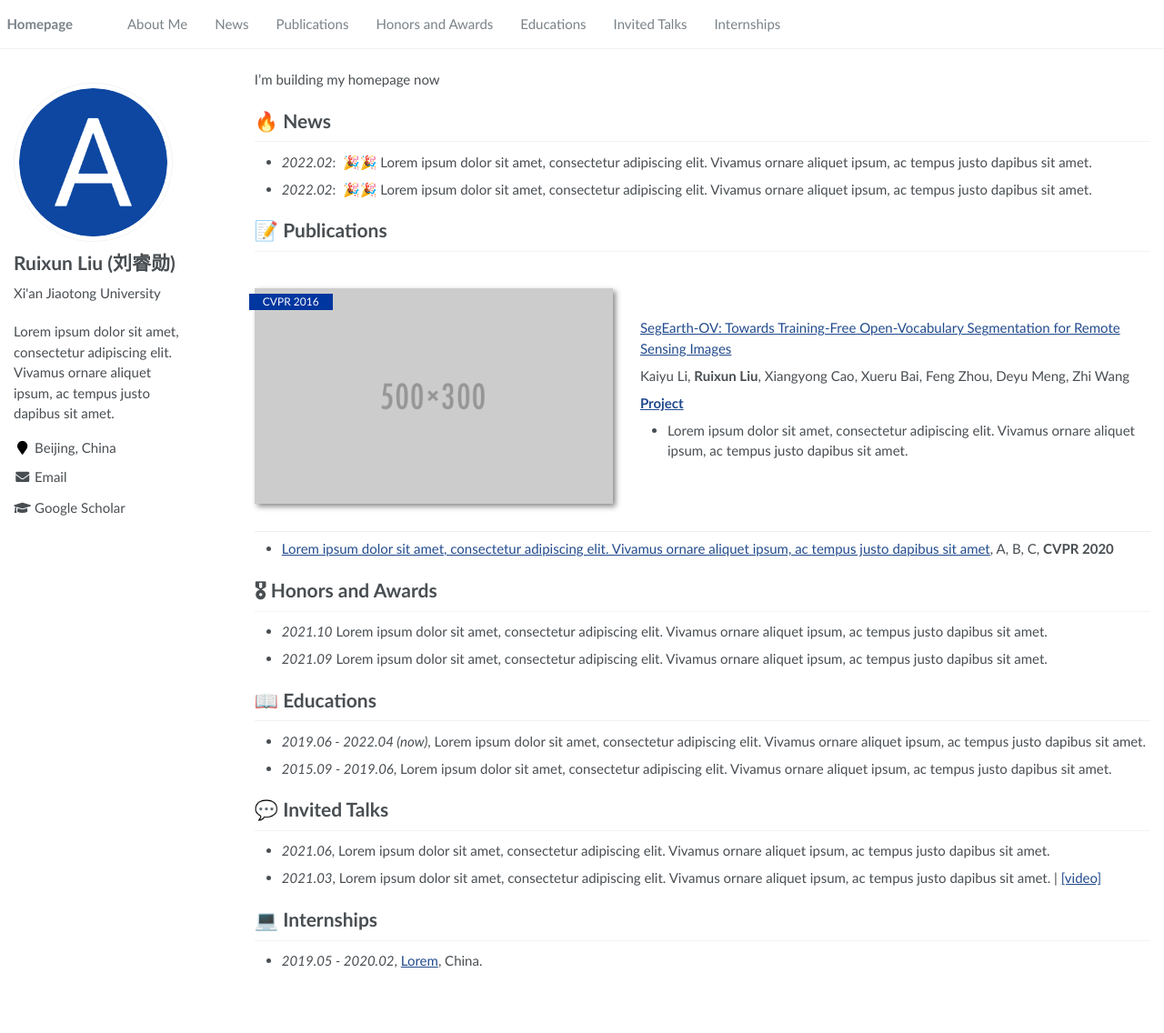
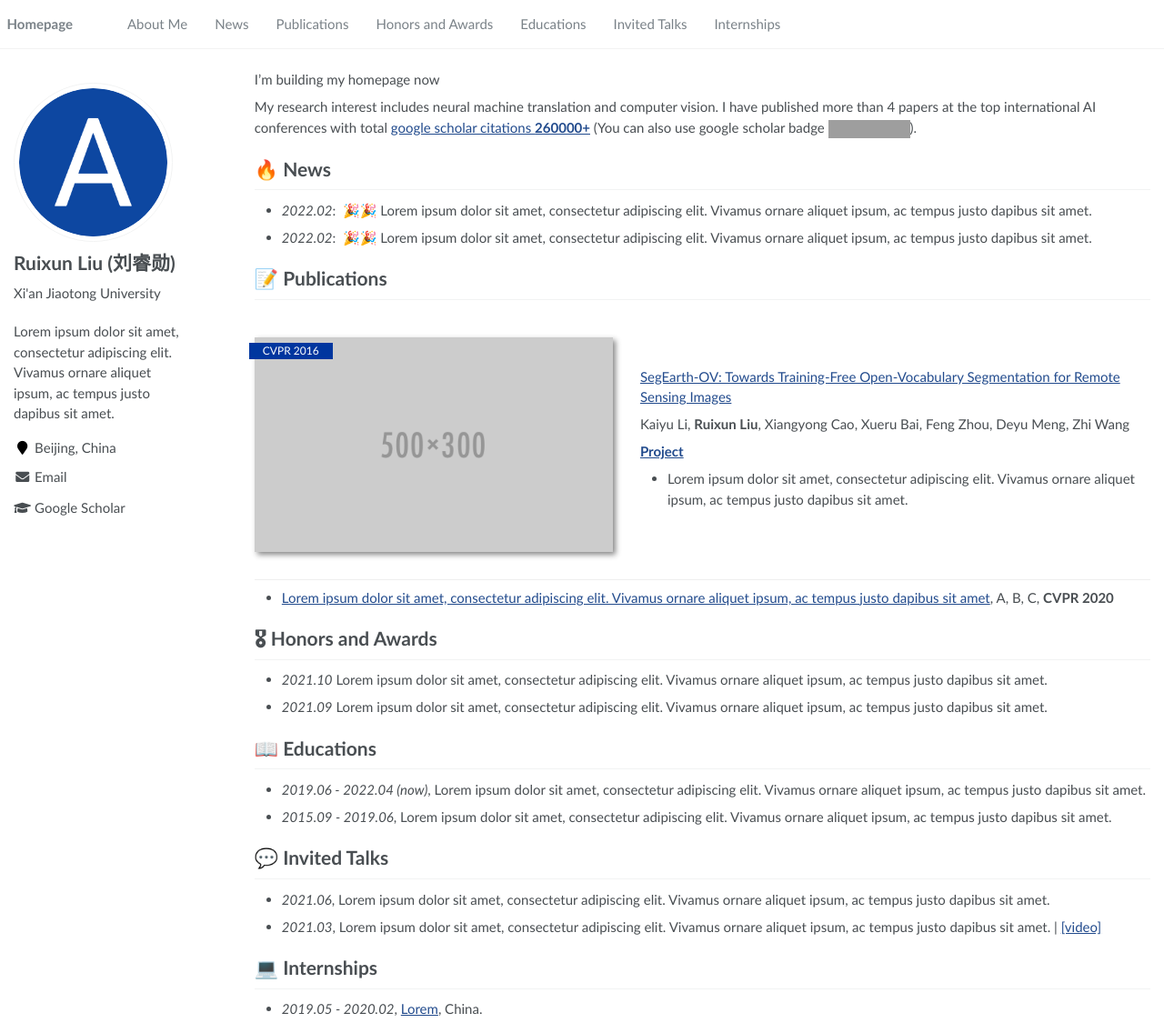
Before and after one commit to liuruixun/liuruixun.github.io, a Jekyll site: the page built from _pages/about.md, in a window 1280 px wide and 1136 px high. Shown: the whole window at 91% size. Built offline with Jekyll 4.4.1, drawn with Linux system fonts in a browser that asks for light colours; grey boxes are pictures that could not be loaded.

Commit message:
Update about.md

```diff
--- a/_pages/about.md
+++ b/_pages/about.md
@@ -19,7 +19,7 @@
 
 I'm building my homepage now
 
-<!--My research interest includes neural machine translation and computer vision. I have published more than 100 papers at the top international AI conferences with total <a href='https://scholar.google.com/citations?user=DhtAFkwAAAAJ'>google scholar citations <strong><span id='total_cit'>260000+</span></strong></a> (You can also use google scholar badge <a href='https://scholar.google.com/citations?user=DhtAFkwAAAAJ'><img src="https://img.shields.io/endpoint?url={{ url | url_encode }}&logo=Google%20Scholar&labelColor=f6f6f6&color=9cf&style=flat&label=citations"></a>).-->
+My research interest includes neural machine translation and computer vision. I have published more than 4 papers at the top international AI conferences with total <a href='https://scholar.google.com/citations?user=DhtAFkwAAAAJ'>google scholar citations <strong><span id='total_cit'>260000+</span></strong></a> (You can also use google scholar badge <a href='https://scholar.google.com/citations?user=DhtAFkwAAAAJ'><img src="https://img.shields.io/endpoint?url={{ url | url_encode }}&logo=Google%20Scholar&labelColor=f6f6f6&color=9cf&style=flat&label=citations"></a>).
 
 
 # 🔥 News
```
